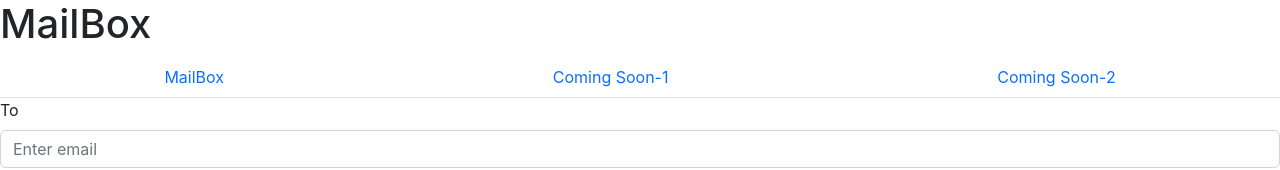
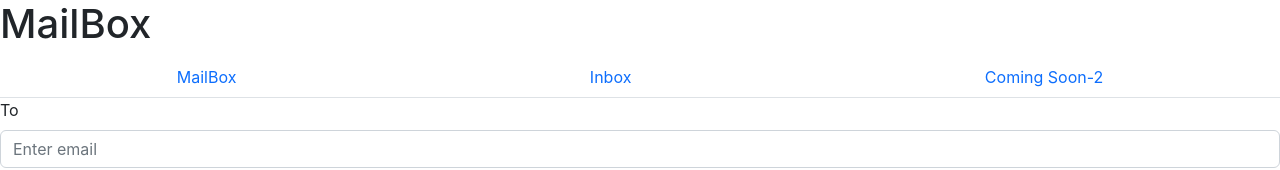
Before and after one commit to Shivamgit11/React-Mailbox, a React (Create React App) app: page /mail in a window 1280 px wide. Shown: the top 170 px of the page. Built offline with nearby package versions, Linux system fonts and the light colour scheme.

Commit message:
Task 7 making Inbox Message

```diff
--- a/src/App.js
+++ b/src/App.js
@@ -3,6 +3,7 @@ import "./App.css";
 import AuthPage from "./components/Pages/AuthPage";
 import { Route } from "react-router-dom";
 import Mailfirst from "./components/Mail/ComposeMailt";
+import Inbox from "./components/Mail/Inbox";
 
 // import AuthPage from './components/Pages/AuthPage';
 // import { Route, Switch } from "react-router-dom";
@@ -17,6 +18,9 @@ function App() {
       <Route path="/auth" exact>
         <AuthPage />
       </Route>
+      <Route path="/inbox" exact>
+        <Inbox />
+      </Route>
       <Route path="/mail">
         <Mailfirst />
       </Route>
--- /dev/null
+++ b/src/components/Mail/Inbox.js
@@ -0,0 +1,15 @@
+import React, { Fragment } from "react";
+
+import Header from "../Pages/Header";
+
+const Inbox = () => {
+
+    return(
+        <Fragment>
+            <Header />
+            <h2 >WelcometoInboxTab</h2>
+        </Fragment>
+    )
+}
+
+export default Inbox;
--- a/src/components/Pages/Header.js
+++ b/src/components/Pages/Header.js
@@ -1,7 +1,8 @@
 import React from "react";
 import { Nav } from "react-bootstrap";
 
-const Header = () => {
+const Header = (event) => {
+
 
   return (
     <Nav fill variant="tabs" defaultActiveKey="/home">
@@ -9,8 +10,8 @@ const Header = () => {
         <Nav.Link href="/mail">MailBox</Nav.Link>
       </Nav.Item>
       <Nav.Item>
-        <Nav.Link href="/auth" eventKey="link-1">
-          Coming Soon-1
+        <Nav.Link href="/inbox" eventKey="link-1">
+          Inbox
         </Nav.Link>
       </Nav.Item>
       <Nav.Item>
```
Also changed, not shown: src/components/Mail/Allemails.js (added), src/components/Mail/showemails.js (added).
